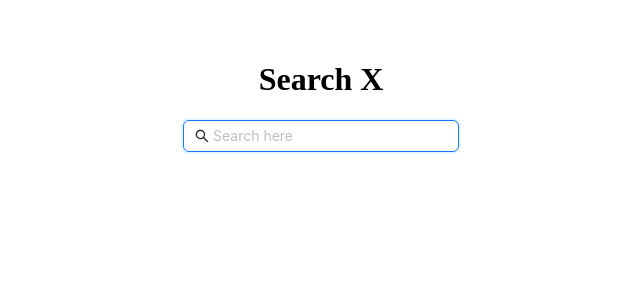
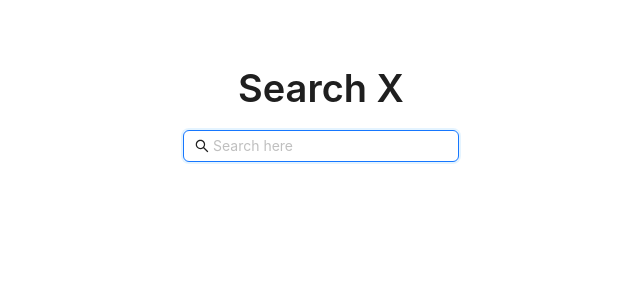
Before and after one commit to martinmilev/search-x-app, a React (Vite) app: page / in a window 1280 px wide. Shown: the top 300 px of the page, without its empty margins (319-959 px from the left). Built offline with nearby package versions, Linux system fonts and the light colour scheme.

Commit message:
exported search input and results to components

```diff
--- a/src/App.jsx
+++ b/src/App.jsx
@@ -1,8 +1,9 @@
 import './App.css'
-import React, { useState, useEffect, useRef } from 'react'
+import React, { useState } from 'react'
 import { useMutation } from '@tanstack/react-query'
-import { SearchOutlined } from '@ant-design/icons'
-import { AutoComplete, Input, Typography, Space } from 'antd'
+import { SearchAutocomplete } from './components/search-autocomplete'
+import { SearchResults } from './components/search-results'
+import { Typography } from 'antd'
 import { fetchSearchResults } from './api'
 
 const { Title } = Typography
@@ -11,13 +12,6 @@ const App = () => {
   const [options, setOptions] = useState([])
   const [movies, setMovies] = useState([])
   const [movie, setMovie] = useState()
-  const searchInput = useRef();
-
-  useEffect(() => {
-    if (searchInput.current) {
-      searchInput.current.focus();
-    }
-  }, [searchInput]);
 
   const mutateQuery = useMutation(
     (string) => string && string.length > 2 && fetchSearchResults(string),
@@ -33,27 +27,15 @@ const App = () => {
 
   return (
     <div>
-      <Title class='enter'>Search X</Title>
-      <AutoComplete
-        options={options}
+      <div>
+      <Title>Search X</Title>
+      <SearchAutocomplete
+       options={options}
         onSelect={(text) => setMovie(movies[text])}
         onSearch={mutateQuery.mutate}
-        onClear={() => setOptions([])}
-      >
-        <Input
-          placeholder='Search here'
-          ref={searchInput}
-          enterButton
-          allowClear
-          prefix={<SearchOutlined className='site-form-item-icon' />}
         />
-      </AutoComplete>
-      {movie && (
-        <Space direction="vertical" style={{ textAlign: 'left' }}>
-          <Title level={2}>{movie.original_title}</Title>
-          <Typography>{movie.overview}</Typography>
-        </Space>
-      )}
+      </div>
+      <SearchResults results={movie} />
     </div>
   )
 }
--- /dev/null
+++ b/src/components/search-autocomplete/index.js
@@ -0,0 +1 @@
+export { default as SearchAutocomplete } from './search-autocomplete'
--- /dev/null
+++ b/src/components/search-autocomplete/search-autocomplete.jsx
@@ -0,0 +1,29 @@
+import React, { useEffect, useRef } from 'react'
+import { SearchOutlined } from '@ant-design/icons'
+import { AutoComplete, Input } from 'antd'
+
+const SearchAutocomplete = ({ options, onSelect, onSearch }) => {
+    const searchInput = useRef();
+    useEffect(() => {
+        if (searchInput.current) {
+            searchInput.current.focus();
+        }
+    }, [searchInput]);
+
+    return (
+        <AutoComplete
+            options={options}
+            onSelect={onSelect}
+            onSearch={onSearch}
+        >
+            <Input
+                placeholder='Search here'
+                allowClear
+                ref={searchInput}
+                prefix={<SearchOutlined className='site-form-item-icon' />}
+            />
+        </AutoComplete>
+    )
+}
+
+export default SearchAutocomplete
--- /dev/null
+++ b/src/components/search-results/index.js
@@ -0,0 +1 @@
+export { default as SearchResults } from './search-results'
--- /dev/null
+++ b/src/components/search-results/search-results.jsx
@@ -0,0 +1,12 @@
+import React from 'react'
+import { Space, Typography } from 'antd'
+const { Title } = Typography
+
+const SearchResults = ({ results }) => results ? (
+  <Space direction="vertical" style={{ textAlign: 'left' }}>
+    <Title level={2}>{results.original_title}</Title>
+    <Typography>{results.overview}</Typography>
+  </Space>
+) : (null)
+
+export default SearchResults
```
